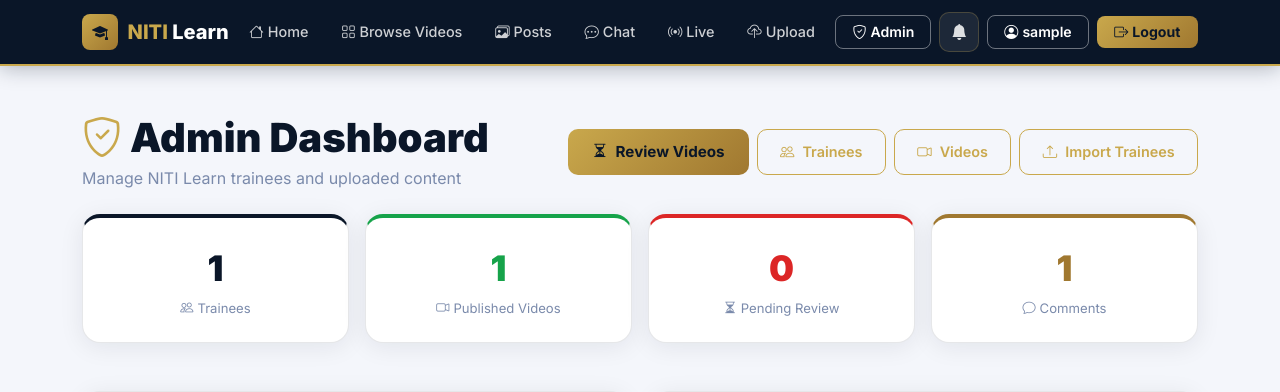
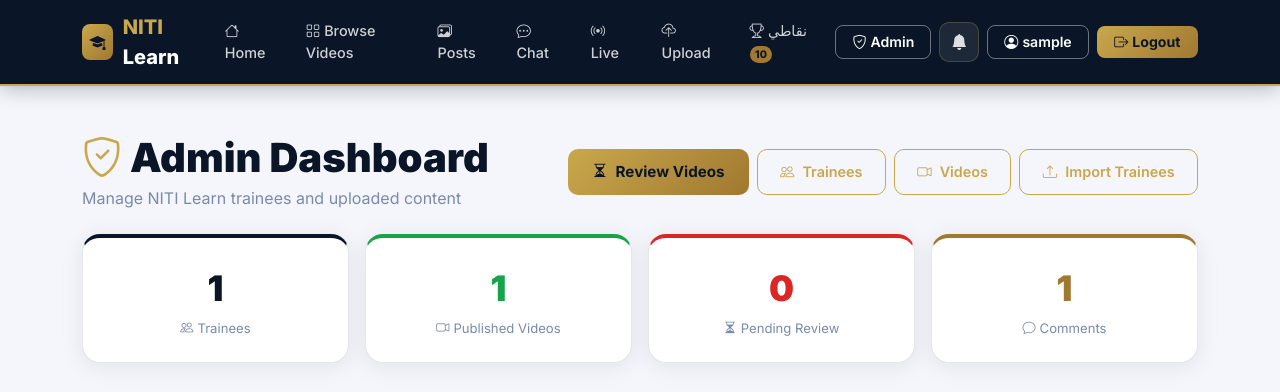
Before and after one commit to lywy71290-hue/peerlearn, a Flask app: page /admin/ in a window 1280 px wide. Shown: the top 392 px of the page. Run offline with Flask 3, Linux system fonts and the light colour scheme; a user stored in the database is signed in; tables that the repository leaves empty hold one stand-in row (values such as "Sample post"); parts of the project's set-up code (start-up, migrations or seed data) failed here and were passed over; some libraries are stand-ins or nearby versions.

Commit message:
feat: add rewards link to navbar and points balance to profile

```diff
--- a/templates/base.html
+++ b/templates/base.html
@@ -103,6 +103,15 @@
          class="nav-link-custom {% if request.endpoint == 'videos.upload' %}active{% endif %}">
         <i class="bi bi-cloud-upload me-1"></i>Upload
       </a>
+      <a href="{{ url_for('rewards.rewards_page') }}"
+         class="nav-link-custom {% if 'rewards.' in request.endpoint %}active{% endif %}"
+         style="position:relative;">
+        <i class="bi bi-trophy me-1"></i>نقاطي
+        {% if current_user.total_points and current_user.total_points > 0 %}
+        <span style="background:var(--gold-dark); color:var(--navy); font-size:.65rem; font-weight:800;
+                     padding:.1rem .35rem; border-radius:10px; margin-right:.2rem;">{{ current_user.total_points }}</span>
+        {% endif %}
+      </a>
       {% endif %}
     </div>
 
@@ -167,8 +176,15 @@
         <a href="{{ url_for('chat.index') }}" class="nav-link-custom">Chat</a>
         <a href="{{ url_for('live.index') }}" class="nav-link-custom">Live</a>
         <a href="{{ url_for('auth.profile') }}" class="nav-link-custom">My Profile</a>
+        <a href="{{ url_for('rewards.rewards_page') }}" class="nav-link-custom">
+          🏆 نقاطي
+          {% if current_user.total_points and current_user.total_points > 0 %}
+          ({{ current_user.total_points }})
+          {% endif %}
+        </a>
         {% if current_user.is_admin %}
         <a href="{{ url_for('admin.dashboard') }}" class="nav-link-custom">Admin Panel</a>
+        <a href="{{ url_for('rewards.admin_rewards') }}" class="nav-link-custom">🎁 طلبات المكافآت</a>
         {% endif %}
         <a href="{{ url_for('auth.logout') }}" class="nav-link-custom">Logout</a>
       {% else %}
```
Also changed, not shown: templates/auth/profile.html (+7 -0 lines).
